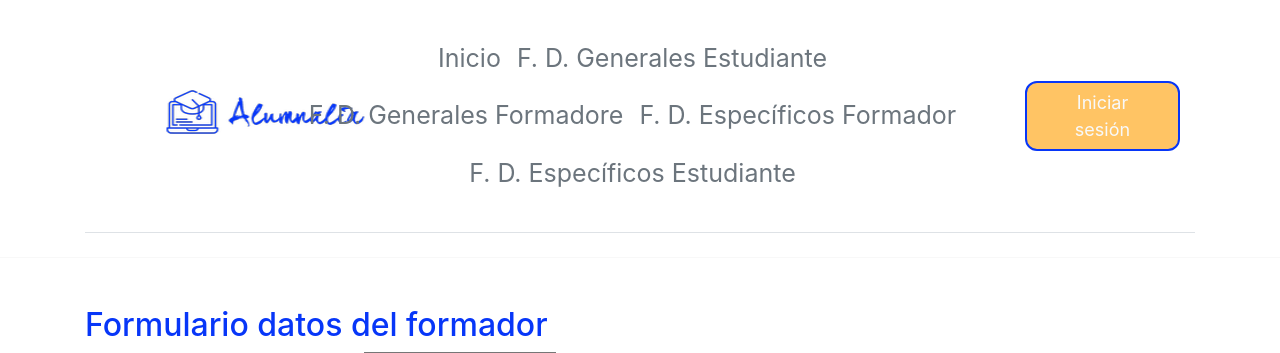
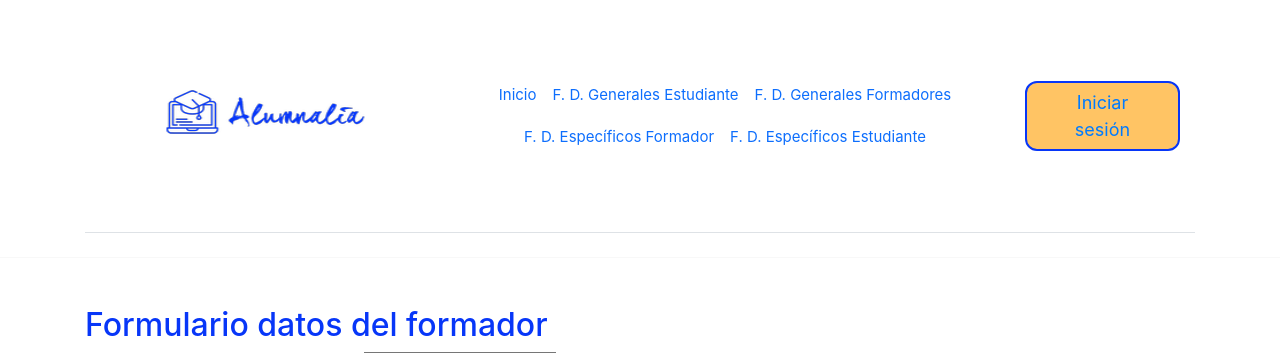
Before and after one commit to Gisela1311/Alumnaliagisela, a Django app: page /datos_formador/ in a window 1280 px wide. Shown: the top 353 px of the page. Run offline with Django 5.2, Linux system fonts and the light colour scheme; data that the repository does not hold is empty; parts of the project's set-up code (start-up, migrations or seed data) failed here and were passed over; some libraries are stand-ins or nearby versions.

Commit message:
Ultimo Commit de hoy
:+1:  :100:

```diff
--- a/app_alumnalia/app_alumnalia/admin.py
+++ b/app_alumnalia/app_alumnalia/admin.py
@@ -13,4 +13,5 @@ admin.site.register(Provincias)
 admin.site.register(Comarca_provincias)
 admin.site.register(TipoVia)
 admin.site.register(Estudio_Profesion)
+admin.site.register(Familia_Profesion)
 # admin.site.register()
--- a/app_alumnalia/app_alumnalia/modelos/modelFormacion.py
+++ b/app_alumnalia/app_alumnalia/modelos/modelFormacion.py
@@ -12,9 +12,10 @@ class Familia_Profesion(models.Model):
     pk_fm_pro= models.CharField(max_length=20,verbose_name="id de Entidad Formadora",primary_key=True)
     desc_fm_pro= models.CharField(max_length=200, verbose_name="Descripcion de la Familia Profesional")
     def __str__(self):
-        return f"{self.pk_fm_pro}"
+        return f"{self.pk_fm_pro} {self.desc_fm_pro}"
     class Meta:
         db_table = "Familia_Profesional"
+        ordering = ['pk_fm_pro']
 
 class Denominacion(models.Model):
     pk_deno= models.CharField(max_length=20,verbose_name="id de Denominacion",primary_key=True)
@@ -23,6 +24,7 @@ class Denominacion(models.Model):
         return f"{self.pk_den}"
     class Meta:
         db_table = "Denominacion"
+
 
 class Ambito(models.Model):
     pk_amb= models.CharField(max_length=20,verbose_name="id de Ambito",primary_key=True)
@@ -39,6 +41,7 @@ class Estudio_Profesion(models.Model):
         return f"{self.desc_est_pro}"
     class Meta:
         db_table = "Estudio_Profesional"
+        ordering = ['desc_est_pro']
 
 ######## Entidad Formadora ###### tabla Origen de datos foap2024
 #1
--- a/app_alumnalia/app_alumnalia/models.py
+++ b/app_alumnalia/app_alumnalia/models.py
@@ -3,7 +3,7 @@ from django.db import models
 from .encryption_utils import encrypt_data, decrypt_data
 from datetime import datetime, date
 from .modelos.modelAdmin import Tipo_Usuario
-from .modelos.modelFormacion import Estudio_Profesion
+from .modelos.modelFormacion import Estudio_Profesion, Familia_Profesion
 from .modelos.modelDir import Comarca, Provincias, Comarca_provincias, Municipios, TipoVia
 
 
--- a/app_alumnalia/app_alumnalia/static/css/base.css
+++ b/app_alumnalia/app_alumnalia/static/css/base.css
@@ -111,6 +111,7 @@ header .col-md-3 {
 
 header .nav {
   align-items: center;
+  color:#0736f8 ;
 }
 
 img {
--- a/app_alumnalia/app_alumnalia/templates/app_alumnalia/base.html
+++ b/app_alumnalia/app_alumnalia/templates/app_alumnalia/base.html
@@ -19,25 +19,25 @@
     <div class="container fondo1"> <!-- encabezado tipo barra-->
       <header class="d-flex flex-wrap align-items-center justify-content-between py-3 mb-4 border-bottom">
 
-        <div class="col-md-2 d-flex align-items-center" >
+        <div class="col-md-4 d-flex align-items-center" >
           <a href="/" class="d-inline-flex link-body-emphasis text-decoration-none">
             <svg class="bi" width="40" height="32" role="img" aria-label="Bootstrap"><use xlink:href="#bootstrap"></use></svg>
             <img src="{% static '/img/Logo2/Logo_pantalla_y_birrete.jpg' %}" alt="Logo Alumnalia" height="200" width="230">
           </a>
         </div>
         <!--opciones de navegación-->
-        <div class="col-md-8 d-flex align-items-center" >
-          <ul class="nav col-12 col-md-auto mb-2 justify-content-center mb-md-0" style=" font-size: 25px;">
-            <li><a href="{% url 'inicio' %}" class="nav-link px-2 link-secondary">Inicio</a></li>
-            <li><a href="{% url 'datos_personales_estudiantes' %}" class="nav-link px-2 link-secondary">F. D. Generales Estudiante</a></li>
-            <li><a href="{% url 'datos_personales_formadores' %}" class="nav-link px-2 link-secondary">F. D. Generales Formadore</a></li>
-            <li><a href="{% url 'datos_especificos_formador' %}" class="nav-link px-2 link-secondary">F. D. Específicos Formador</a></li>
-            <li><a href="{% url 'datos_especificos_estudiante' %}" class="nav-link px-2 link-secondary">F. D. Específicos Estudiante</a></li>
+        <div class="col-md-6 d-flex align-items-center" >
+          <ul class="nav col-12 col-md-auto mb-2 justify-content-center mb-md-0" style=" font-size: 15px">
+            <li><a href="{% url 'inicio' %}" class="nav-link px-2 link-secondary; color: #0736f8">Inicio</a></li>
+            <li><a href="{% url 'datos_personales_estudiantes' %}" class="nav-link px-2 link-secondary; color: #0736f8">F. D. Generales Estudiante</a></li>
+            <li><a href="{% url 'datos_personales_formadores' %}" class="nav-link px-2 link-secondary; color: #0736f8">F. D. Generales Formadores</a></li>
+            <li><a href="{% url 'datos_especificos_formador' %}" class="nav-link px-2 link-secondary; color: #0736f8">F. D. Específicos Formador</a></li>
+            <li><a href="{% url 'datos_especificos_estudiante' %}" class="nav-link px-2 link-secondary; color: #0736f8">F. D. Específicos Estudiante</a></li>
           </ul>
         </div>
         <div class="col-md-2 d-flex justify-content-end" >
           <button>
-            <a href="{% url 'iniciarsesion' %}" class="link-light link-opacity-50-hover">Iniciar sesión</a>
+            <a href="{% url 'iniciarsesion' %}" >Iniciar sesión</a>
           </button>
         </div>
         </header>
--- a/app_alumnalia/readfile.py
+++ b/app_alumnalia/readfile.py
@@ -236,8 +236,8 @@ inserta_Familia_Profesion(conn, cursor, nombre_archivo)
 
 """
 
-nombre_archivo = "subseccionesLuz.csv"
-inserta_Familia_Profesion(conn, cursor, nombre_archivo)
+#nombre_archivo = "subseccionesLuz.csv"
+#inserta_Familia_Profesion(conn, cursor, nombre_archivo)
 
 nombre_archivo = "Ambito.csv"
 inserta_Ambito(conn, cursor, nombre_archivo)
```
Also changed, not shown: app_alumnalia/app_alumnalia/modelos/modelDir.py (+5 -3 lines), app_alumnalia/app_alumnalia/migrations/0001_initial.py, app_alumnalia/app_alumnalia/migrations/0002_alter_inf_prof_cv_adj_inf_pro_and_more.py (deleted), 3 other files.
